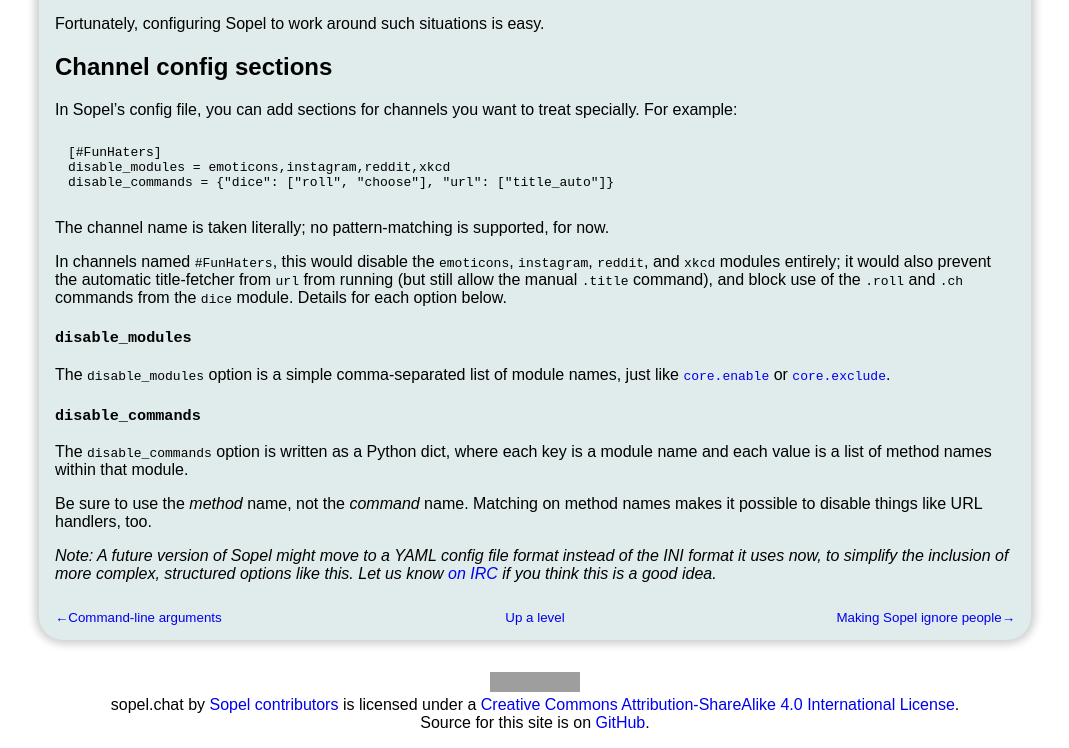
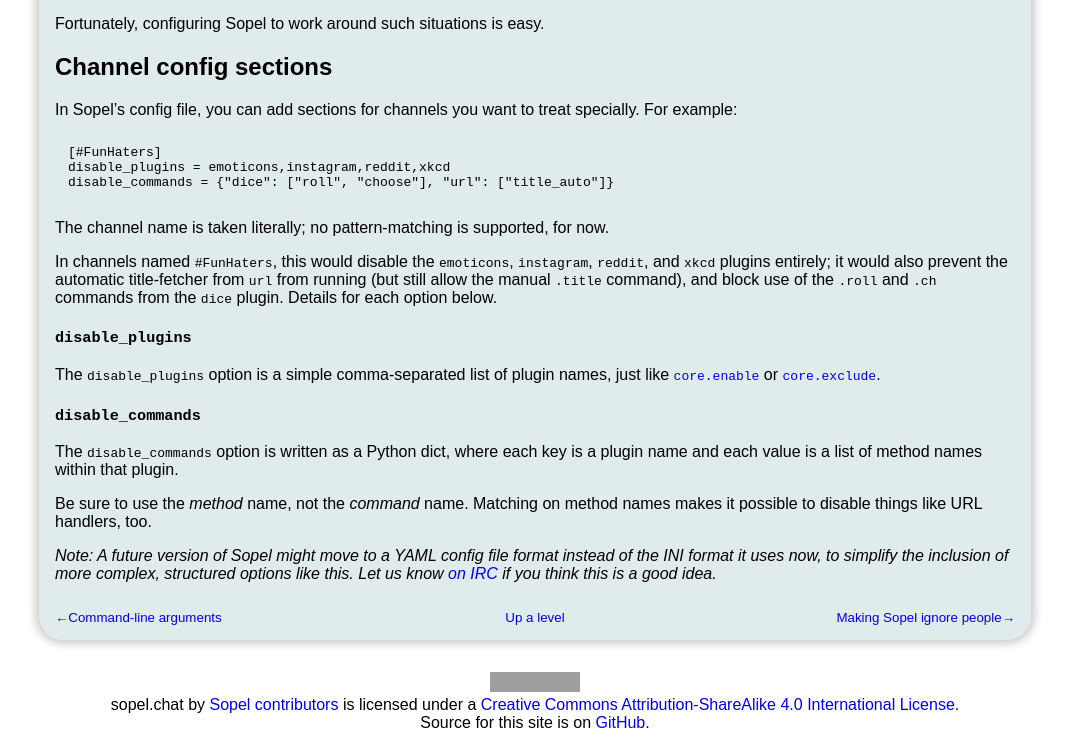
Before and after one commit to sopel-irc/sopel.chat, a Jekyll site: the page built from _usage/per-channel-configuration.md, in a window 1280 px wide. Shown: the part 370-1118 px from the top of the page, without its empty margins (105-1174 px from the left). Built offline with Jekyll 4.4.1, drawn with Linux system fonts in a browser that asks for light colours; some web fonts are replaced; some of the changed text lies outside the part shown; grey boxes are pictures that could not be loaded.

Commit message:
usage: update per-channel stuff for "plugins" instead of "modules"

````diff
--- a/_usage/per-channel-configuration.md
+++ b/_usage/per-channel-configuration.md
@@ -8,7 +8,7 @@
 }}#latest-source).**
 
 If your Sopel bot is in many channels, you've probably run into at least one
-case where a module that one channel loves is hated by the users and/or
+case where a plugin that one channel loves is hated by the users and/or
 operators in another. This is pretty common—after all, every IRC channel is a
 fiefdom with its own dictator, who may or may not be benevolent.
 
@@ -21,21 +21,21 @@
 
 ```cfg
 [#FunHaters]
-disable_modules = emoticons,instagram,reddit,xkcd
+disable_plugins = emoticons,instagram,reddit,xkcd
 disable_commands = {"dice": ["roll", "choose"], "url": ["title_auto"]}
 ```
 
 The channel name is taken literally; no pattern-matching is supported, for now.
 
 In channels named `#FunHaters`, this would disable the `emoticons`, `instagram`,
-`reddit`, and `xkcd` modules entirely; it would also prevent the automatic
+`reddit`, and `xkcd` plugins entirely; it would also prevent the automatic
 title-fetcher from `url` from running (but still allow the manual `.title`
 command), and block use of the `.roll` and `.ch` commands from the `dice`
-module. Details for each option below.
+plugin. Details for each option below.
 
-### `disable_modules`
+### `disable_plugins`
 
-The `disable_modules` option is a simple comma-separated list of module names,
+The `disable_plugins` option is a simple comma-separated list of plugin names,
 just like [`core.enable`]({{ site.docs
 }}config.html#sopel.config.core_section.CoreSection.enable) or
 [`core.exclude`]({{ site.docs
@@ -44,7 +44,7 @@
 ### `disable_commands`
 
 The `disable_commands` option is written as a Python dict, where each key is a
-module name and each value is a list of method names within that module.
+plugin name and each value is a list of method names within that plugin.
 
 Be sure to use the _method_ name, not the _command_ name. Matching on method
 names makes it possible to disable things like URL handlers, too.
````
